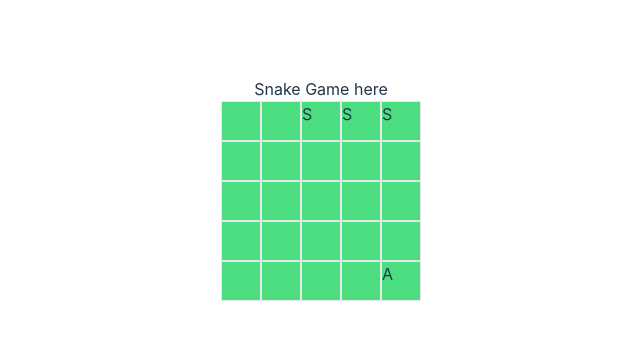
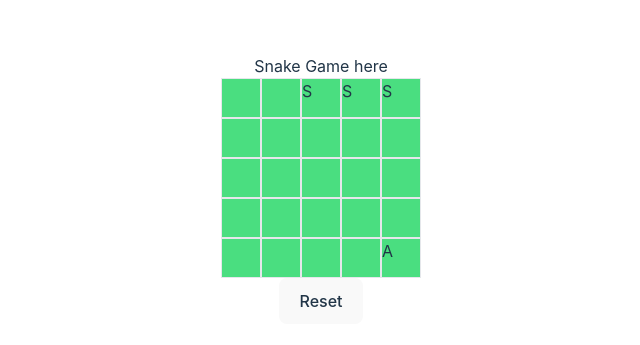
Before and after one commit to fractal-bootcamp/parthagrawal.snake-game, a React (Vite) app: page / in a window 1280 px wide. Shown: the part 211-556 px from the top of the page, without its empty margins (319-959 px from the left). Built offline with nearby package versions, Linux system fonts and the light colour scheme.

Commit message:
added reset button and win label

```diff
--- a/src/App.tsx
+++ b/src/App.tsx
@@ -139,7 +139,11 @@ const Board = () => {
         {board.slice(20, 25).map((element, index) => { return <Cell value={element} /> })}
       </div>
       {/* {board.map((element, index) => <Row board={board} rowIdx={index} />)} */}
-    </div>
+      <button onClick={() => { setSnake(initialSnake); setApple(initialApple); setWin(false) }}>
+        Reset
+      </button>
+      {win ? <div>You Win!</div> : <></>}
+    </div >
   )
 
 }
```
